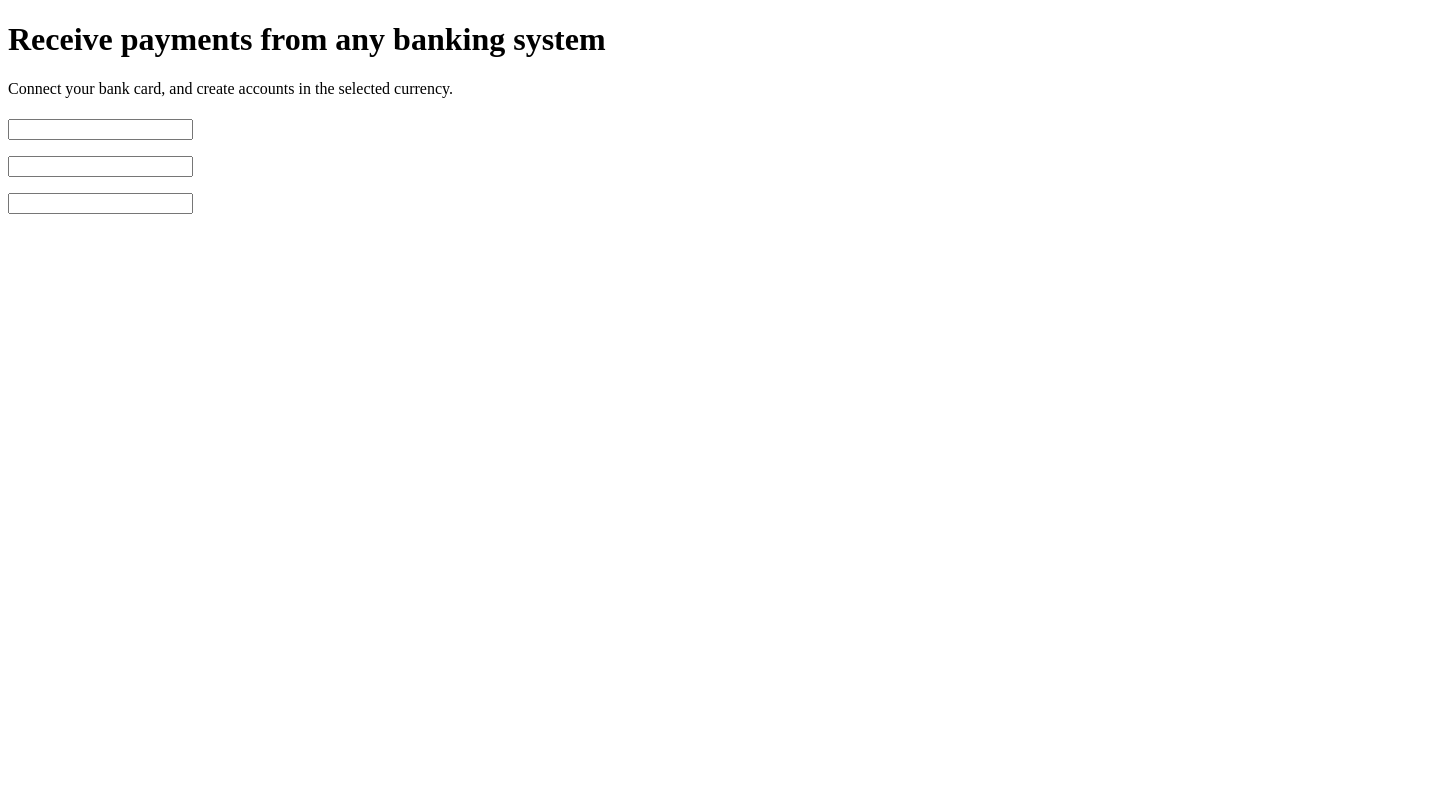
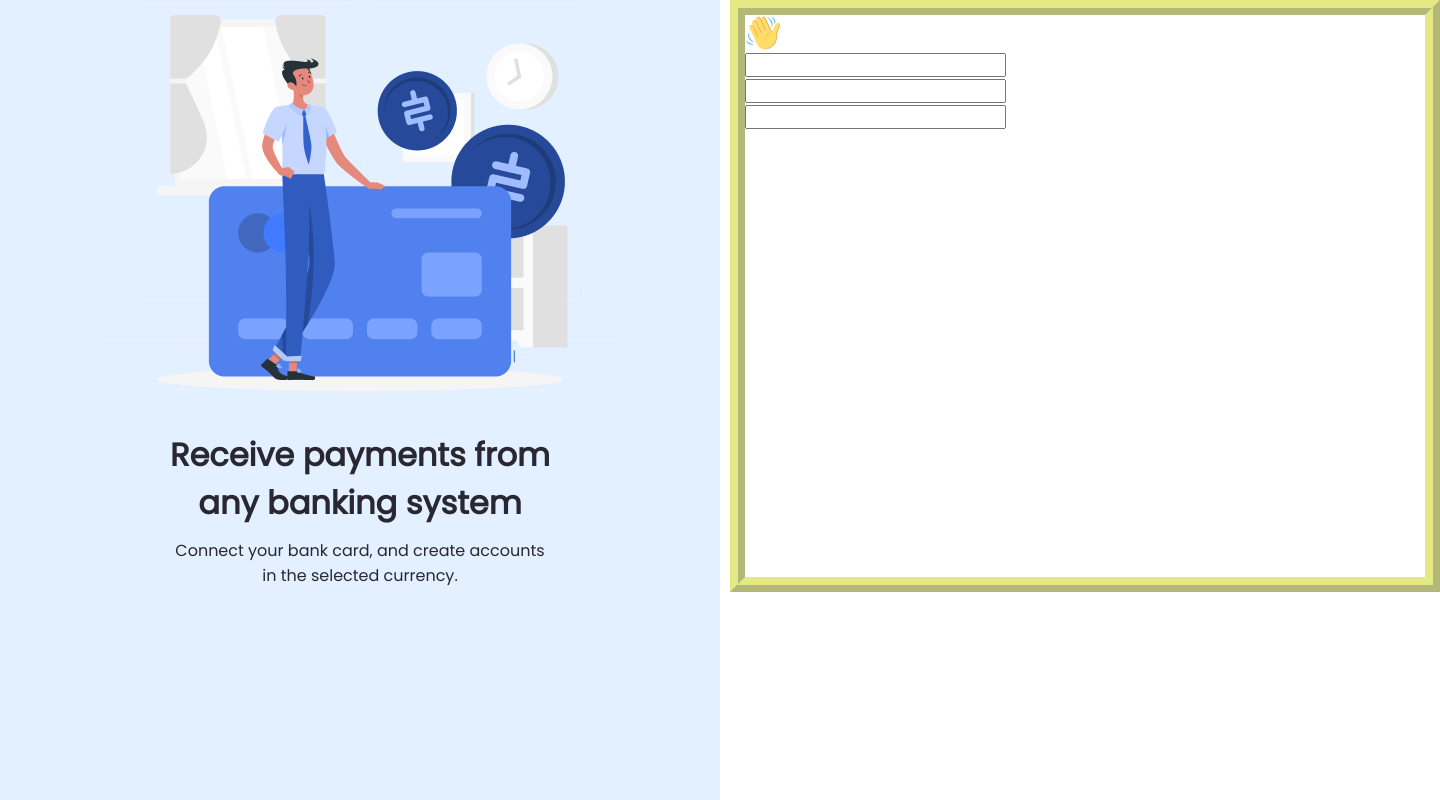
Before and after one commit to EvaKuntsevich1906/auth-page, a plain HTML site: page registration/index.html in a window 1280 px wide. Shown: the top 800 px of the page, 1440 px wide, since content can reach past the window. Drawn offline with Linux system fonts and the light colour scheme.

Commit message:
css and html

```diff
--- a/registration/index.html
+++ b/registration/index.html
@@ -7,16 +7,23 @@
     <meta name="viewport" content="width=device-width, initial-scale=1.0">
     <title>Document</title>
     <link rel="stylesheet" href="./style.css">
+    <link rel="preconnect" href="https://fonts.googleapis.com">
+    <link rel="preconnect" href="https://fonts.gstatic.com" crossorigin>
+    <link href="https://fonts.googleapis.com/css2?family=Poppins&family=Roboto&display=swap" rel="stylesheet">
 </head>
 
 <body>
     <div class="page">
-        <div class="whitepart">
+        <div class="bluepart">
+            <div class="bluepartcontent">
                 <div class="image"></div>
                 <h1>Receive payments from any banking system</h1>
                 <p>Connect your bank card, and create accounts in the selected currency.</p>
             </div>
-        <div class="bluepart">
+
+        </div>
+        <div class="whitepart">
+            <div class="whitepartcontent">
                 <div class="icons"></div>
                 <h1></h1>
                 <p></p>
@@ -32,6 +39,7 @@
                 <div class="switching"></div>
             </div>
         </div>
+    </div>
 
     <script src="./app.js"></script>
 </body>
--- a/registration/style.css
+++ b/registration/style.css
@@ -0,0 +1,88 @@
+* {
+    margin: 0px;
+    padding: 0px;
+    box-sizing: border-box;
+    font-style: normal;
+    font-family: "Poppins";
+    color: #292731;
+}
+
+body {
+    display: flex;
+    width: 1440px;
+    height: 100%;
+
+}
+
+.page {
+    display: flex;
+    flex-direction: row;
+    justify-content: space-between;
+    height: 990px;
+    width: 1440px;
+    font-family: 'Poppins'normal 400 26;
+}
+
+.bluepart {
+
+    width: 50%;
+    height: 100%;
+    background-color: #E2F0FF;
+    font-family: 'Poppins'normal 400 26;
+}
+
+.bluepartcontent {
+    display: flex;
+    flex-direction: column;
+    justify-content: space-between;
+    margin: auto;
+    align-items: center;
+    width: 710px;
+    height: 592px;
+}
+
+.image {
+    background-image: url(./assets/man.png);
+    width: 524px;
+    height: 391px;
+    background-repeat: no-repeat;
+    background-size: contain;
+}
+
+.bluepartcontent h1 {
+    width: 400px;
+    height: 68px;
+    text-align: center;
+    font: 600 26px normal "Poppins"
+}
+
+.bluepartcontent p {
+    width: 386px;
+    height: 54px;
+    text-align: center;
+    font: 400 16px normal "Poppins"
+}
+
+.whitepart {
+    background-color: white;
+    justify-content: center;
+}
+
+
+.whitepartcontent {
+    border: 4mm ridge rgba(211, 220, 50, .6);
+    flex-direction: column;
+    justify-content: space-between;
+    align-items: center;
+    width: 710px;
+    height: 592px;
+}
+
+.icons {
+    justify-content: start;
+    background-image: url(./assets/hand.svg);
+    width: 36px;
+    height: 36px;
+    background-repeat: no-repeat;
+    background-size: contain;
+}
```
Also changed, not shown: registration/assets/hand.svg (added), registration/assets/man.png (added). Lines whose indentation alone changed are shown as unchanged.
